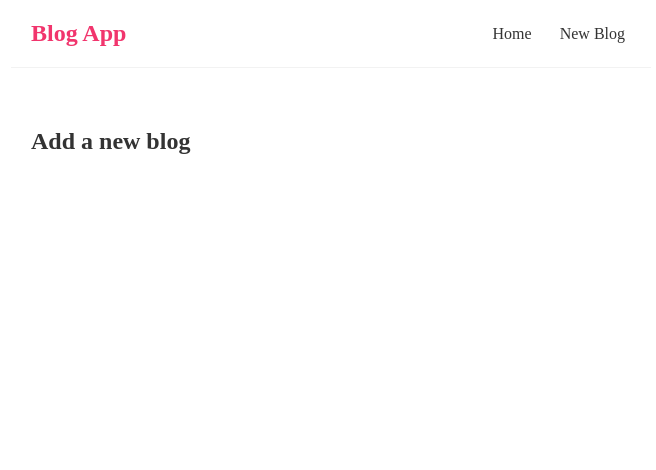
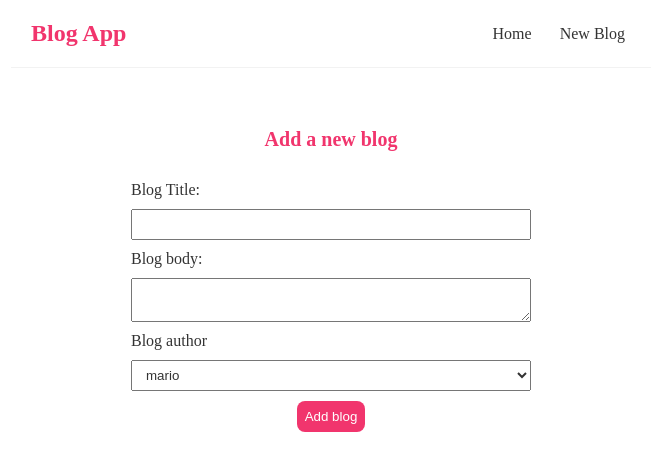
Before and after one commit to 2201monesh/blog-app, a React (Create React App) app: page /create in a window 1280 px wide. Shown: the top 470 px of the page, without its empty margins (309-965 px from the left). Built offline with nearby package versions, Linux system fonts and the light colour scheme; the HTML template or start-up script is replaced by a standard one.

Commit message:
Setting up the create page

```diff
--- a/src/Create.js
+++ b/src/Create.js
@@ -2,6 +2,23 @@
     return (
         <div className="create">
             <h2>Add a new blog</h2>
+            <form>
+                <label>Blog Title:</label>
+                <input
+                 type="text"
+                 required
+                 />
+                <label>Blog body:</label>
+                <textarea
+                 required
+                ></textarea>
+                <label>Blog author</label>
+                <select>
+                    <option value="mario">mario</option>
+                    <option value="yoshi">yoshi</option>
+                </select>
+                <button>Add blog</button>
+            </form>
         </div>
     )
 }
--- a/src/index.css
+++ b/src/index.css
@@ -74,3 +74,38 @@
   border-radius: 8px;
   cursor: pointer;
 }
+
+.create{
+  max-width: 400px;
+  margin: 0 auto;
+  text-align: center;
+}
+
+.create label{
+  text-align: left;
+  display: block;
+}
+
+.create h2{
+  font-size: 20px;
+  color: #f1356d;
+  margin-bottom: 30px;
+}
+
+.create input, .create textarea, .create select{
+  width: 100%;
+  padding: 6px 10px;
+  margin: 10px 0;
+  margin: 1px solid #ddd;
+  box-sizing: border-box;
+  display: block;
+}
+
+.create button{
+  background: #f1356d;
+  color: #fff;
+  border: 0;
+  padding: 8px;
+  border-radius: 8px;
+  cursor: pointer;
+}
```
